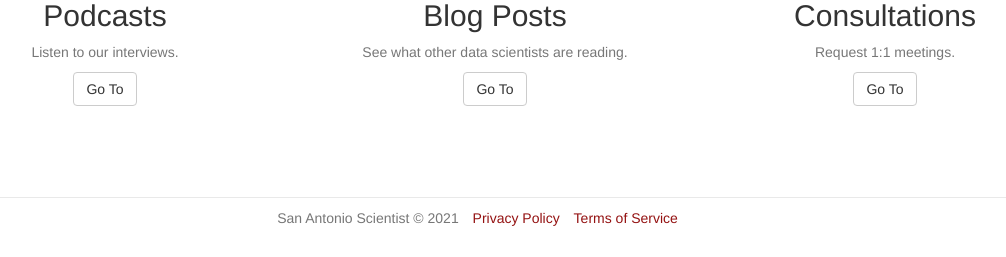
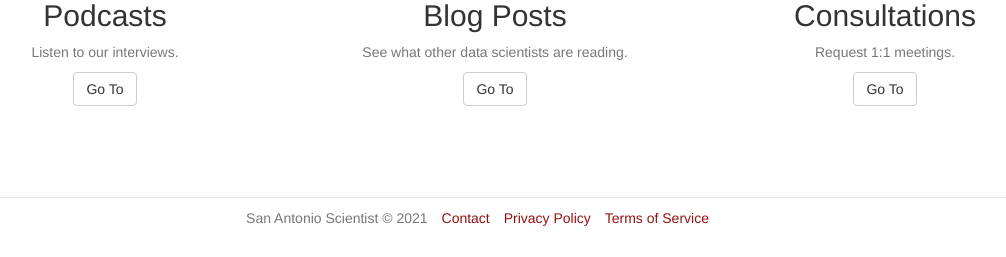
Before and after one commit to JameyPMcDowell/sanantonioscientist, a Flask app: page / in a window 1280 px wide. Shown: the part 543-800 px from the top of the page, without its empty margins (160-1166 px from the left). Run offline with Flask 2, Linux system fonts and the light colour scheme; some libraries are stand-ins or nearby versions.

Commit message:
added contact redirect in base html

```diff
--- a/sanantonioscientist/templates/layouts/base.html
+++ b/sanantonioscientist/templates/layouts/base.html
@@ -52,6 +52,7 @@
       <div class="container">
         <ul class="list-inline">
           <li class="text-muted">San Antonio Scientist &copy; 2021</li>
+          <li><a href="{{ url_for('contact.index') }}">Contact</a></li>
           <li><a href="{{ url_for('page.privacy') }}">Privacy Policy</a></li>
           <li><a href="{{ url_for('page.terms') }}">Terms of Service</a></li>
         </ul>
```
